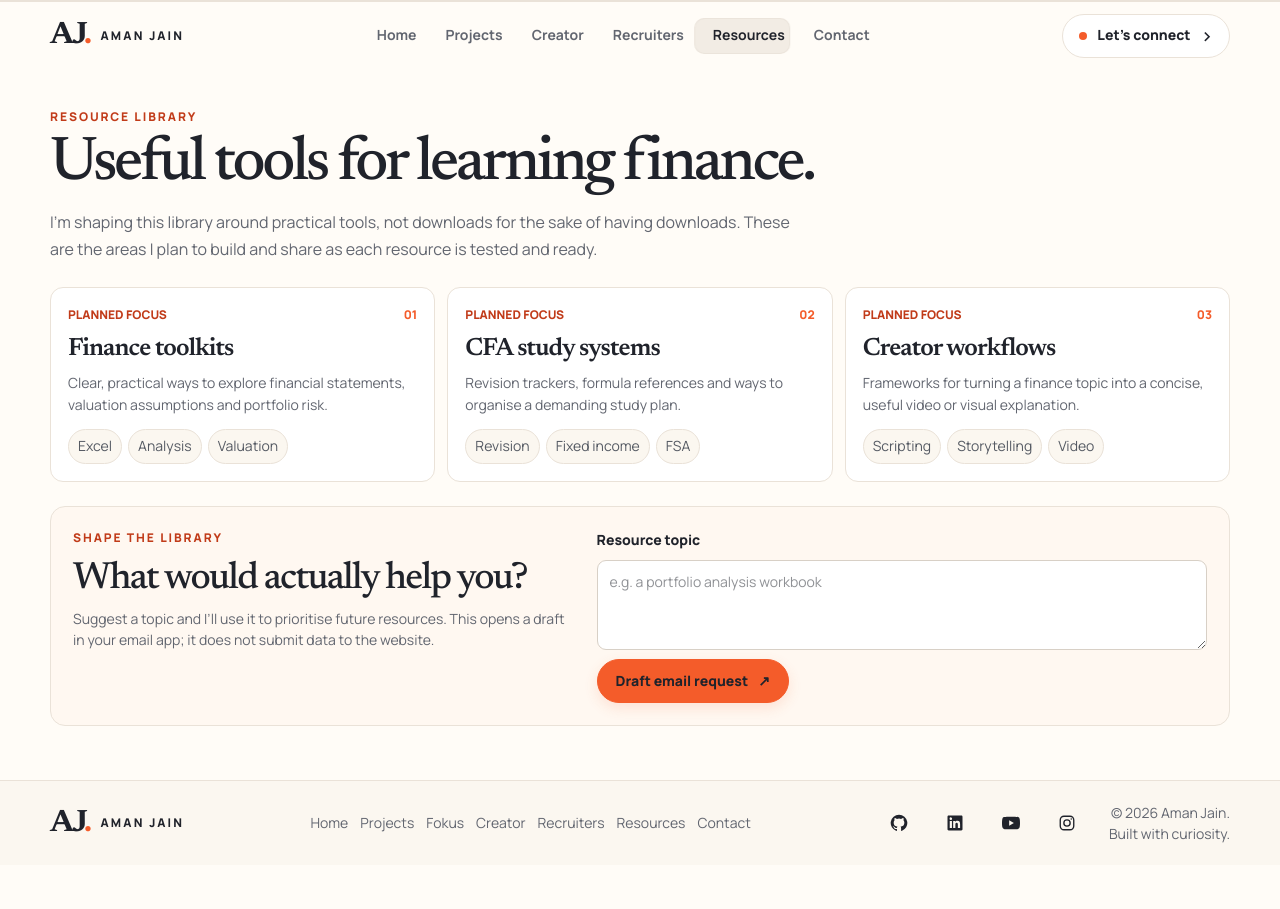
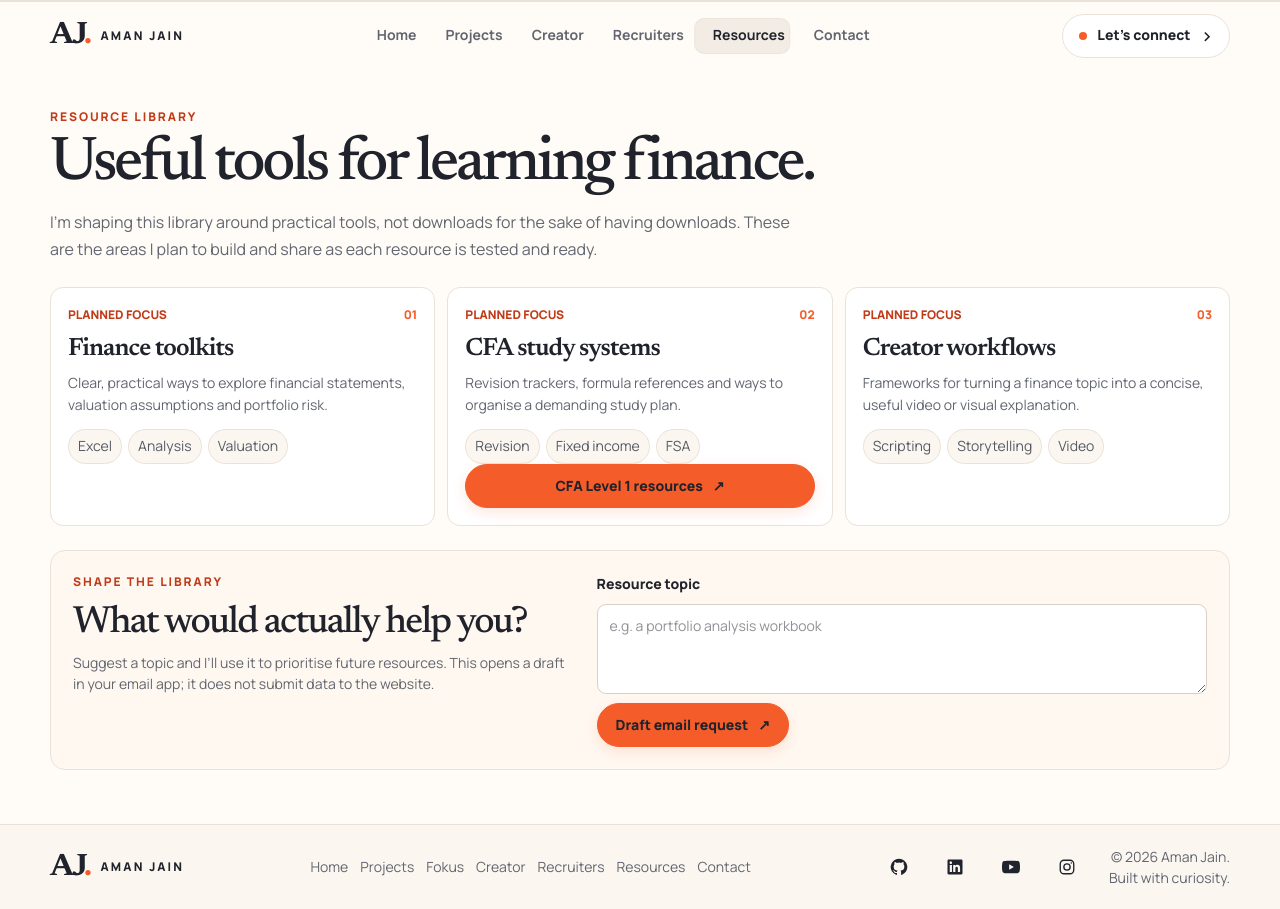
Before and after one commit to aman482006-beep/MY-WEBSITE, a Next.js app: page /resources in a window 1280 px wide. Before the commit the page ends 865 px from the top, so only its background shows below. Built offline with nearby package versions, Linux system fonts and the light colour scheme.

Commit message:
feat(resources): add CFA Level 1 resource link

```diff
--- a/src/app/resources/resources-content.tsx
+++ b/src/app/resources/resources-content.tsx
@@ -14,6 +14,10 @@ const resourceAreas = [
     title: "CFA study systems",
     description: "Revision trackers, formula references and ways to organise a demanding study plan.",
     tags: ["Revision", "Fixed income", "FSA"],
+    link: {
+      label: "CFA Level 1 resources",
+      href: "https://drive.google.com/drive/mobile/folders/1BWsJY1_X_vU9EwE9qf1B7m5UIudjbCRC?usp=sharing&fbclid=PAT01DUAVQU9dleHRuA2FlbQIxMABwZG9mAnNydGMGYXBwX2lkDzU2NzA2NzM0MzM1MjQyNwABp2JIt92T1C2-fXnLY4pJGotKTQHAqmH3NCvv33vTYyMiMUVn5R7TDYE_OKEn_aem_EYcuqGs8_SWhNv-vwqKxQQ",
+    },
   },
   {
     number: "03",
@@ -31,7 +35,7 @@ export function ResourcesContent() {
     const request = requestText.trim();
     if (!request) return;
     const subject = encodeURIComponent("Resource request - Aman Jain portfolio");
-    const body = encodeURIComponent(`Hi Aman,\n\nI'd like to request a resource about:\n${request}\n\nThanks.`);
+    const body = encodeURIComponent(`Hi Aman,\\n\\nI'd like to request a resource about:\\n${request}\\n\\nThanks.`);
     window.location.href = `mailto:jain.aman3789@gmail.com?subject=${subject}&body=${body}`;
   }
 
@@ -56,6 +60,16 @@ export function ResourcesContent() {
               <div className="aj-resource-tags">
                 {area.tags.map((tag) => <span key={tag}>{tag}</span>)}
               </div>
+              {"link" in area && area.link ? (
+                <a
+                  className="aj-button aj-button-primary"
+                  href={area.link.href}
+                  target="_blank"
+                  rel="noopener noreferrer"
+                >
+                  {area.link.label} <span aria-hidden="true">↗</span>
+                </a>
+              ) : null}
             </article>
           ))}
         </section>
```
